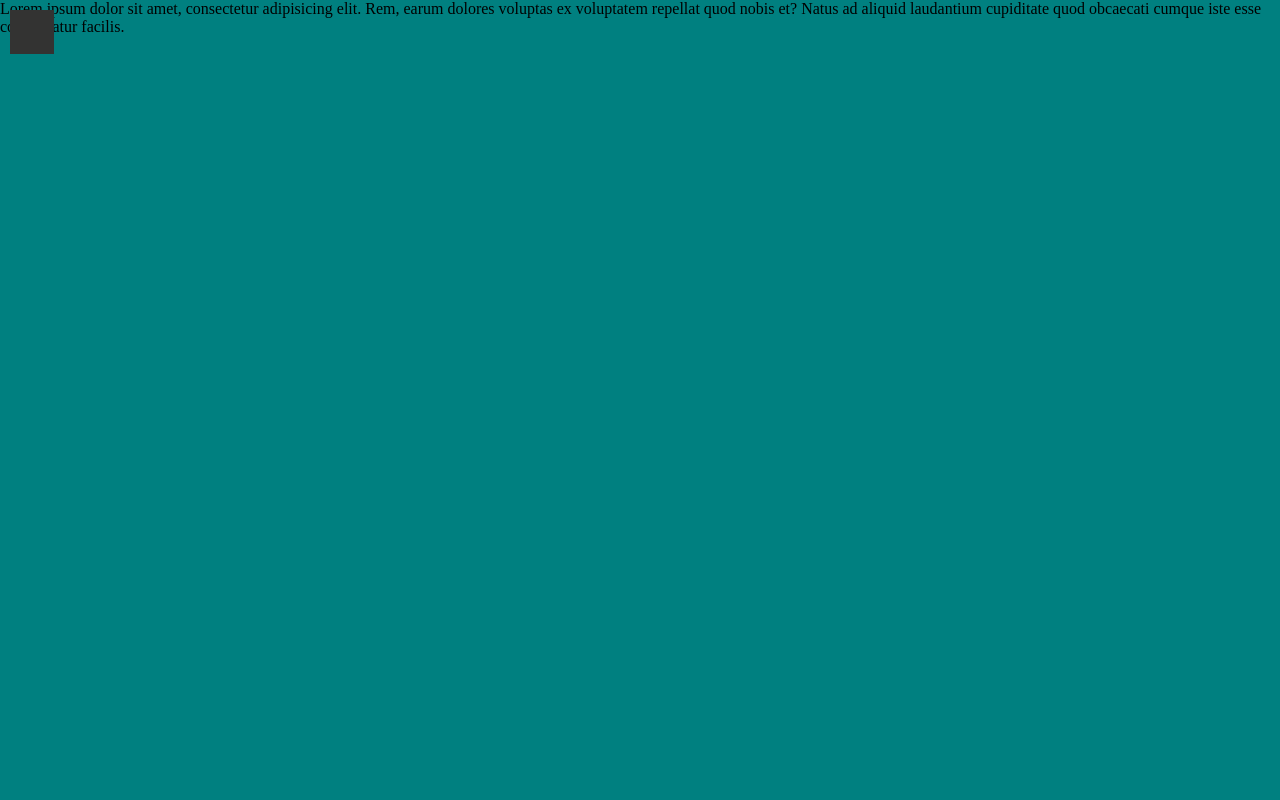
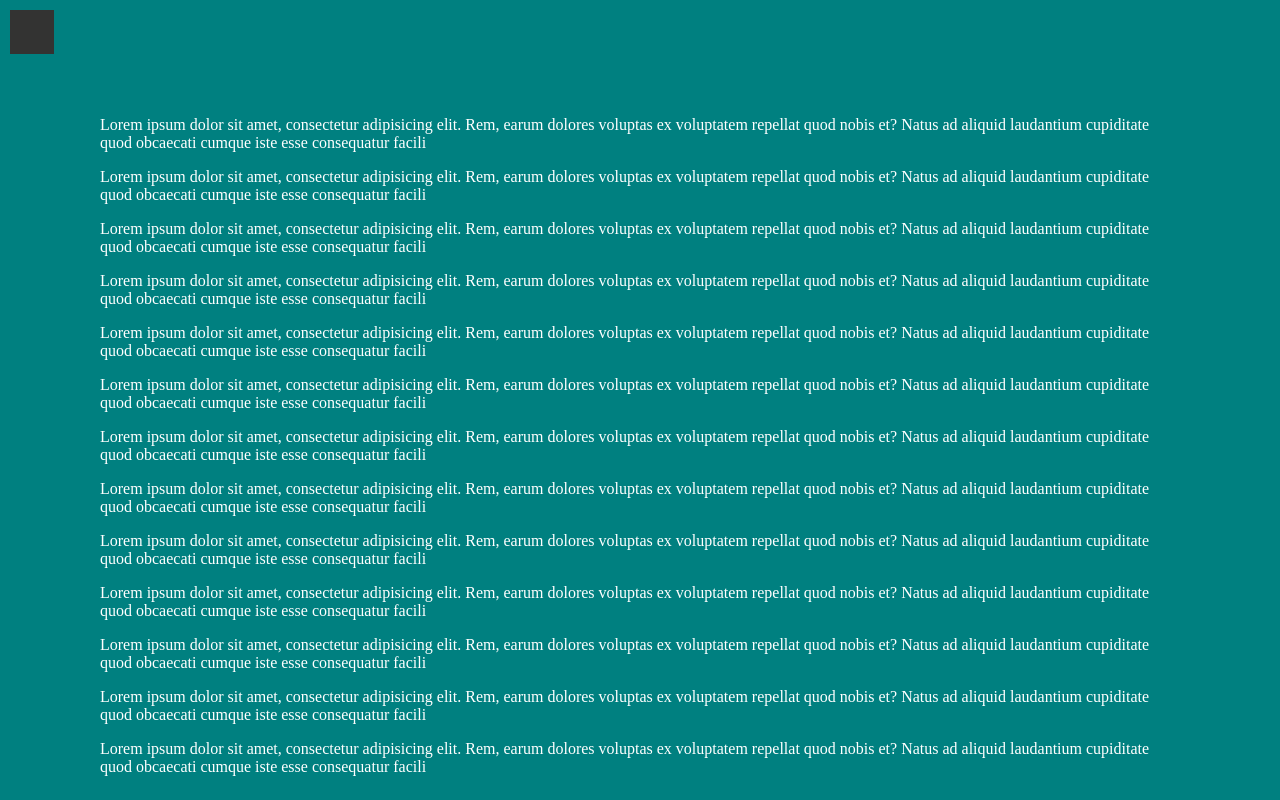
Before and after one commit to happycasts/episode-90-demo, a plain HTML site: page full_page.html in a window 1280 px wide. Drawn offline with Linux system fonts and the light colour scheme.

Commit message:
border-box nice to have

```diff
--- a/full_page.html
+++ b/full_page.html
@@ -113,6 +113,7 @@
     }
     .container {
       background: teal;
+      color: white;
       height: 100%;
       -webkit-transition: -webkit-transform .2s cubic-bezier(0.2,0.3,0.25,0.9);
     }
@@ -125,6 +126,9 @@
     }
     .scroll-region {
       position: relative;
+      padding: 100px;
+      box-sizing: border-box;
+      /*http://www.paulirish.com/2012/box-sizing-border-box-ftw/*/
       overflow: auto;
       height: 100%;
     }
@@ -166,7 +170,22 @@
     </nav>
     <div class="site-nav-overlay"></div>
     <div class="container" id="container"><div class="surface"><div class="scroll-region">
-      Lorem ipsum dolor sit amet, consectetur adipisicing elit. Rem, earum dolores voluptas ex voluptatem repellat quod nobis et? Natus ad aliquid laudantium cupiditate quod obcaecati cumque iste esse consequatur facilis.
+     <p> Lorem ipsum dolor sit amet, consectetur adipisicing elit. Rem, earum dolores voluptas ex voluptatem repellat quod nobis et? Natus ad aliquid laudantium cupiditate quod obcaecati cumque iste esse consequatur facili</p>
+      <p> Lorem ipsum dolor sit amet, consectetur adipisicing elit. Rem, earum dolores voluptas ex voluptatem repellat quod nobis et? Natus ad aliquid laudantium cupiditate quod obcaecati cumque iste esse consequatur facili</p>
+       <p> Lorem ipsum dolor sit amet, consectetur adipisicing elit. Rem, earum dolores voluptas ex voluptatem repellat quod nobis et? Natus ad aliquid laudantium cupiditate quod obcaecati cumque iste esse consequatur facili</p>
+        <p> Lorem ipsum dolor sit amet, consectetur adipisicing elit. Rem, earum dolores voluptas ex voluptatem repellat quod nobis et? Natus ad aliquid laudantium cupiditate quod obcaecati cumque iste esse consequatur facili</p>
+         <p> Lorem ipsum dolor sit amet, consectetur adipisicing elit. Rem, earum dolores voluptas ex voluptatem repellat quod nobis et? Natus ad aliquid laudantium cupiditate quod obcaecati cumque iste esse consequatur facili</p>
+
+          <p> Lorem ipsum dolor sit amet, consectetur adipisicing elit. Rem, earum dolores voluptas ex voluptatem repellat quod nobis et? Natus ad aliquid laudantium cupiditate quod obcaecati cumque iste esse consequatur facili</p>
+           <p> Lorem ipsum dolor sit amet, consectetur adipisicing elit. Rem, earum dolores voluptas ex voluptatem repellat quod nobis et? Natus ad aliquid laudantium cupiditate quod obcaecati cumque iste esse consequatur facili</p>
+            <p> Lorem ipsum dolor sit amet, consectetur adipisicing elit. Rem, earum dolores voluptas ex voluptatem repellat quod nobis et? Natus ad aliquid laudantium cupiditate quod obcaecati cumque iste esse consequatur facili</p>
+
+             <p> Lorem ipsum dolor sit amet, consectetur adipisicing elit. Rem, earum dolores voluptas ex voluptatem repellat quod nobis et? Natus ad aliquid laudantium cupiditate quod obcaecati cumque iste esse consequatur facili</p>
+              <p> Lorem ipsum dolor sit amet, consectetur adipisicing elit. Rem, earum dolores voluptas ex voluptatem repellat quod nobis et? Natus ad aliquid laudantium cupiditate quod obcaecati cumque iste esse consequatur facili</p>
+
+               <p> Lorem ipsum dolor sit amet, consectetur adipisicing elit. Rem, earum dolores voluptas ex voluptatem repellat quod nobis et? Natus ad aliquid laudantium cupiditate quod obcaecati cumque iste esse consequatur facili</p>
+                <p> Lorem ipsum dolor sit amet, consectetur adipisicing elit. Rem, earum dolores voluptas ex voluptatem repellat quod nobis et? Natus ad aliquid laudantium cupiditate quod obcaecati cumque iste esse consequatur facili</p>
+                 <p> Lorem ipsum dolor sit amet, consectetur adipisicing elit. Rem, earum dolores voluptas ex voluptatem repellat quod nobis et? Natus ad aliquid laudantium cupiditate quod obcaecati cumque iste esse consequatur facili</p>
     </div></div></div>
     <script>
       var body = $("body")
```
